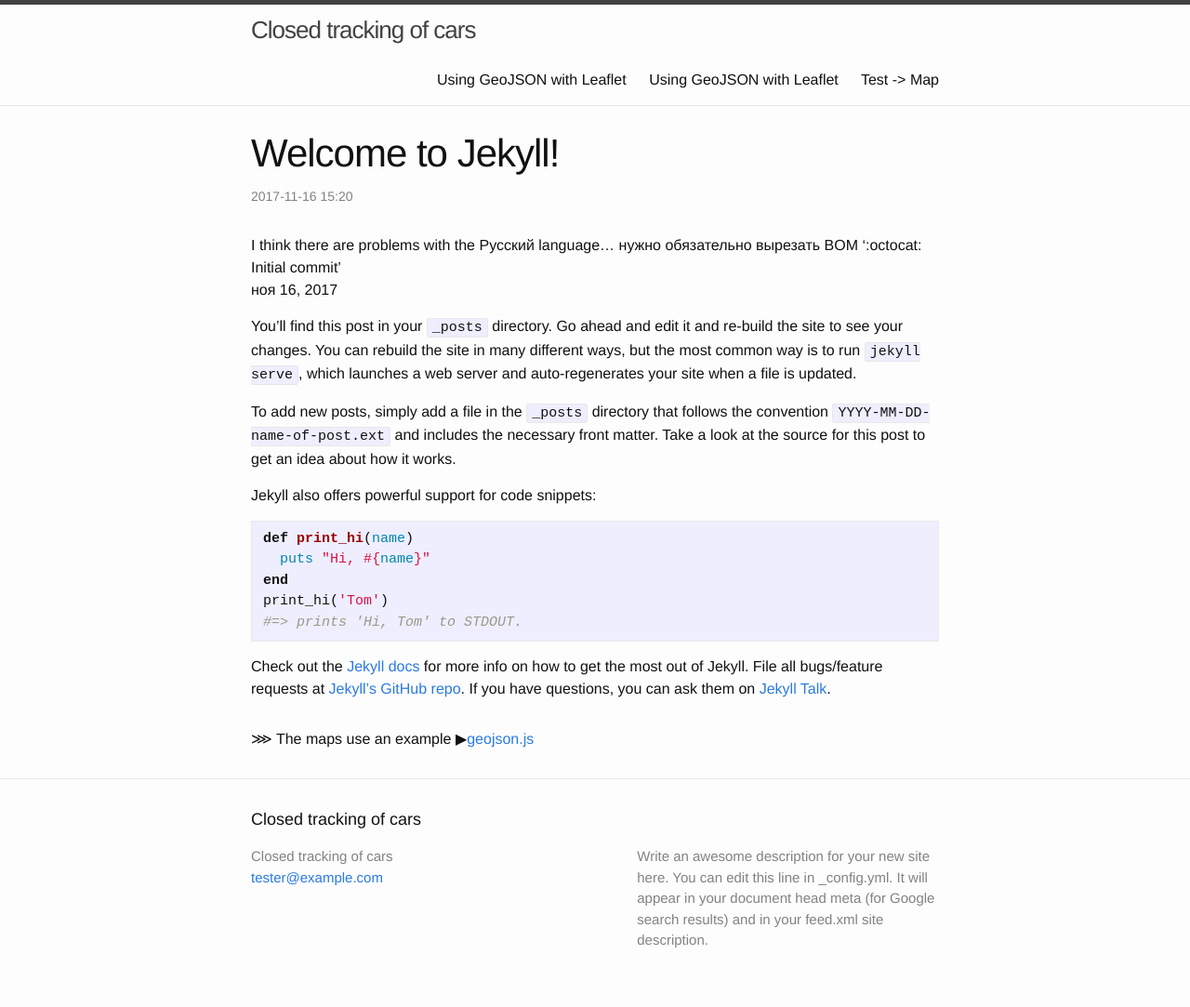
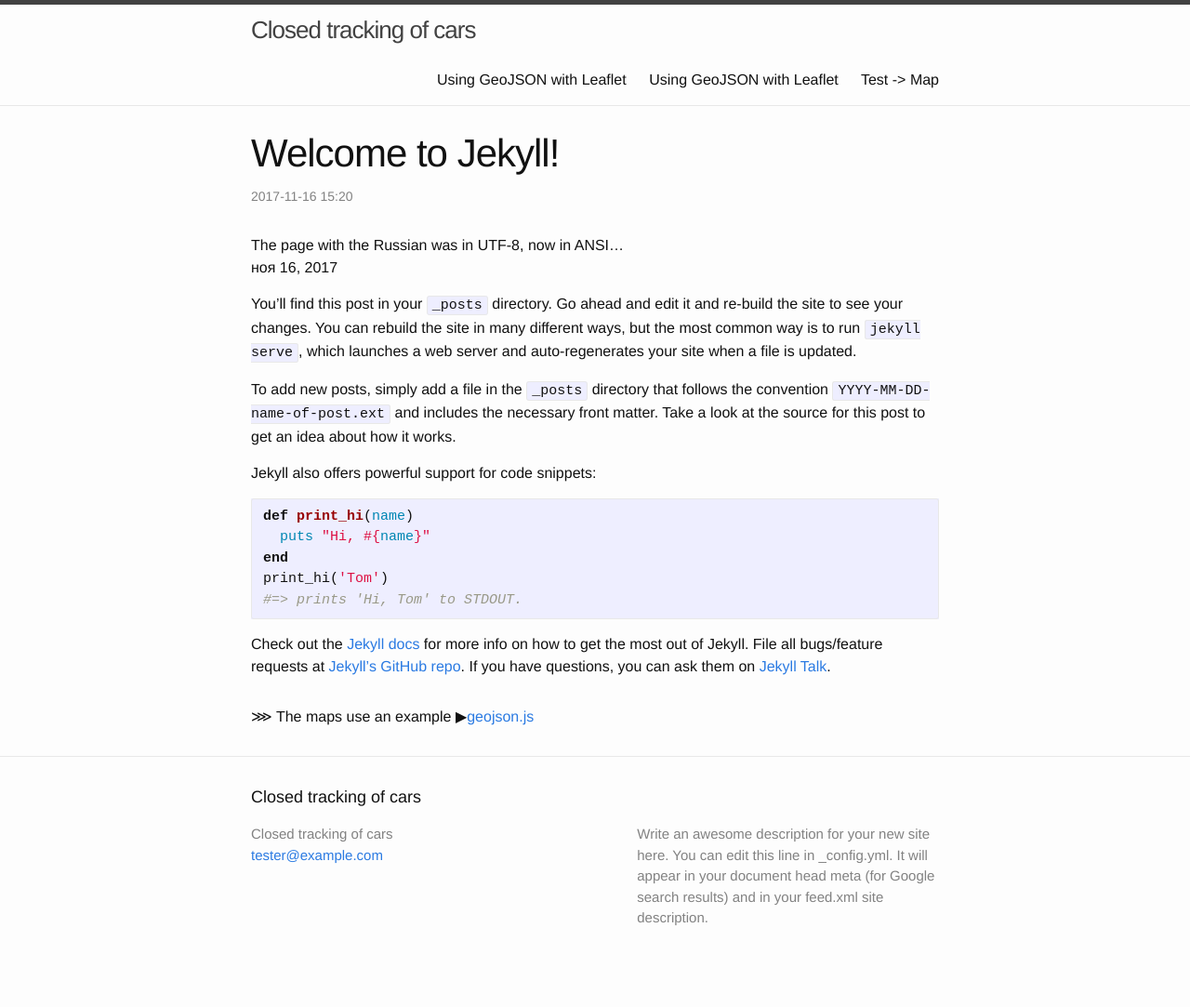
Before and after one commit to bopoh13/ctc-leaflet1, a Jekyll site: the page built from _posts/2017-11-16-welcome.md, in a window 1280 px wide. Shown: the whole page at 93% size. Built offline with Jekyll 4.4.1, drawn with Linux system fonts in a browser that asks for light colours; nearby versions of some CDN libraries; after the commit the page ends 1059 px from its top, so only the background shows below that.

Commit message:
:warning: Code page test in a remote repository

```diff
--- a/_posts/2017-11-16-welcome.md
+++ b/_posts/2017-11-16-welcome.md
@@ -4,8 +4,7 @@ title:  Welcome to Jekyll!
 date:   2017-11-16 15:20:00 +0300
 categories: jekyll update
 ---
-I think there are problems with the Русский language...
-нужно обязательно вырезать BOM ':octocat: Initial commit'
+The page with the Russian was in UTF-8, now in ANSI...
 {{ page.date | localize: "%b %-d, %Y" }}
 
 You'll find this post in your `_posts` directory. Go ahead
```
Also changed, not shown: _posts/2017-11-22-leaflet-1.2.md (+1 -0 lines).
